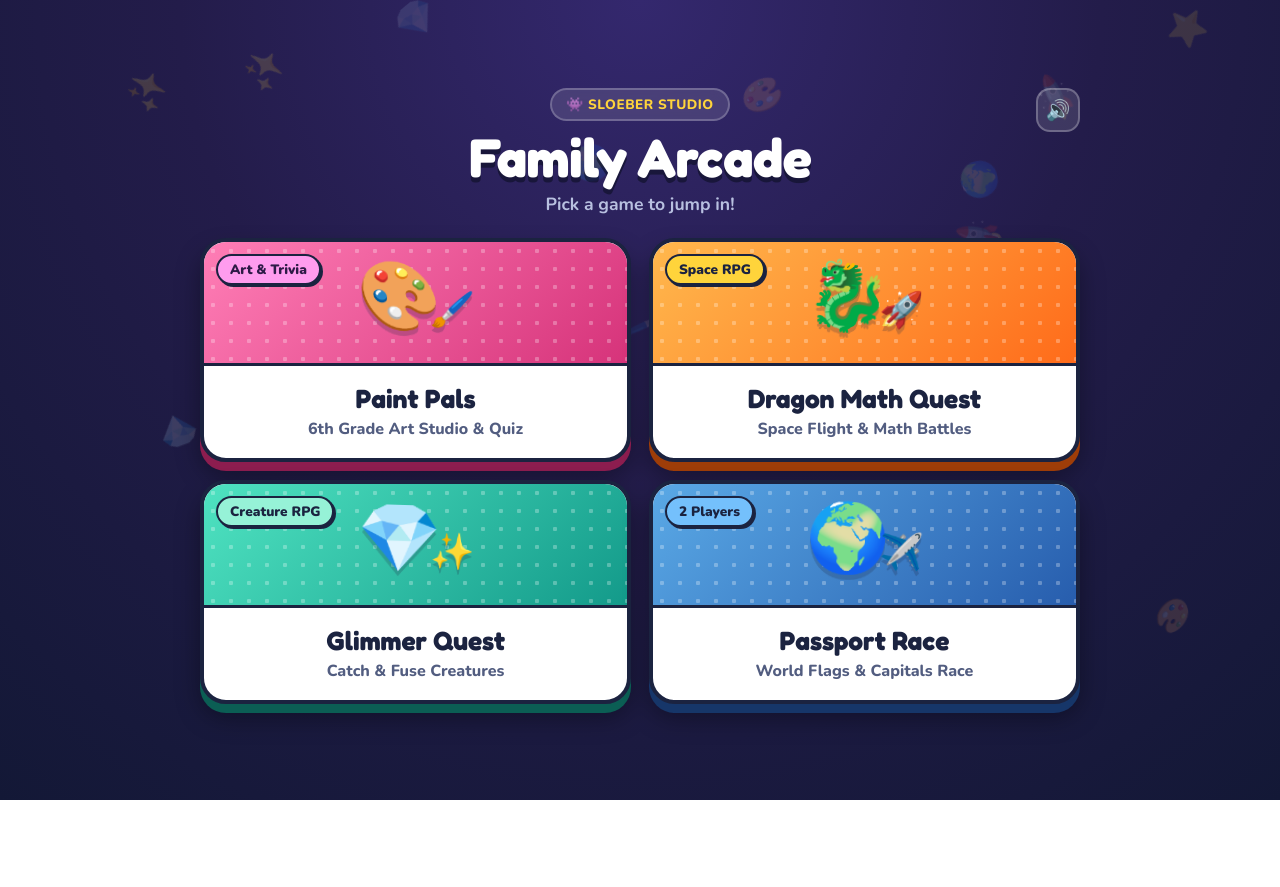
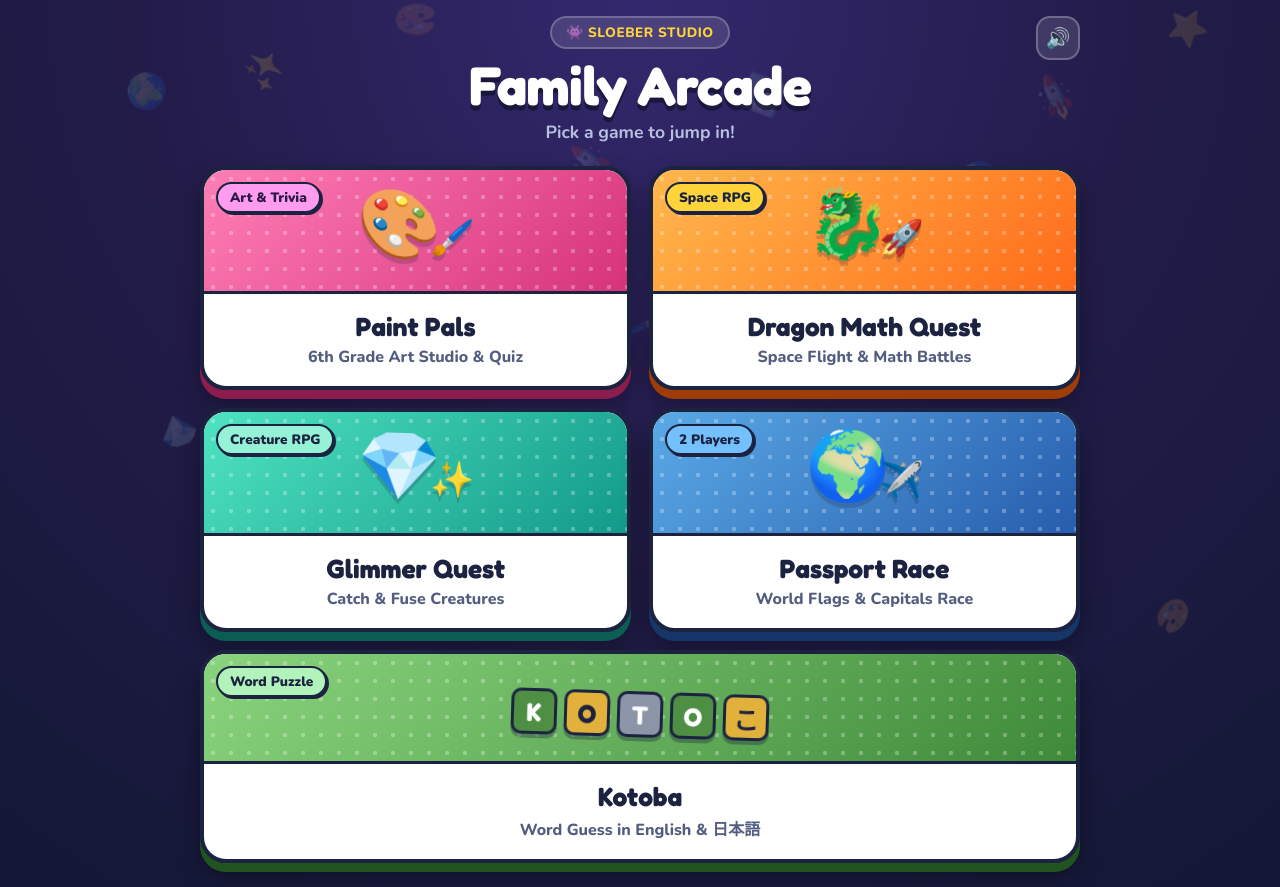
Before and after one commit to sloeber-studio/sloeber-studio.github.io, a plain HTML site: page index.html in a window 1280 px wide. Before the commit the page ends 800 px from the top, so only its background shows below. Drawn offline with nearby package versions, Linux system fonts and the light colour scheme.

Commit message:
Add files via upload

```diff
--- a/index.html
+++ b/index.html
@@ -214,6 +214,7 @@
   .badge.orange { background: #FFD43B; color: #1B2340; }
   .badge.teal { background: #96F2D7; color: #1B2340; }
   .badge.blue { background: #74C0FC; color: #1B2340; }
+  .badge.green { background: #B2F2BB; color: #1B2340; }
 
   .card-body {
     padding: 16px 18px 18px;
@@ -255,7 +256,42 @@
     --shadow-col: #163669;
   }
 
+  .card.kotoba {
+    --banner-bg: linear-gradient(135deg, #8BD47E, #3F8A3A);
+    --shadow-col: #22541F;
+  }
+  /* 5th card: full width on two-column layouts so the grid stays balanced */
+  @media (min-width: 601px) {
+    .card.kotoba { grid-column: 1 / -1; }
+    .card.kotoba .banner { height: 110px; }
+  }
+  .tile-row {
+    position: relative;
+    z-index: 1;
+    display: flex;
+    gap: 7px;
+    margin-top: 22px;
+    animation: bob 3s ease-in-out infinite;
+  }
+  .tile-row span {
+    width: 46px;
+    height: 46px;
+    border-radius: 10px;
+    border: 3px solid var(--ink);
+    display: grid;
+    place-items: center;
+    font-family: 'Fredoka', ui-rounded, sans-serif;
+    font-size: 1.6rem;
+    font-weight: 700;
+    color: #fff;
+    box-shadow: 0 4px 0 rgba(27, 35, 64, 0.35);
+  }
+  .tile-row .g { background: #4F8F44; }
+  .tile-row .y { background: #E2B13C; color: #1B2340; }
+  .tile-row .s { background: #8C94A8; }
+
   @media (prefers-reduced-motion: reduce) {
+    .tile-row { animation: none; }
     .floater, .emoji-stack { animation: none; }
     .card { transition: none; }
   }
@@ -316,12 +352,23 @@
           <p>World Flags &amp; Capitals Race</p>
         </div>
       </a>
+
+      <a href="kotoba.html" class="card kotoba">
+        <div class="banner">
+          <span class="badge green">Word Puzzle</span>
+          <div class="tile-row" aria-hidden="true"><span class="g">K</span><span class="y">O</span><span class="s">T</span><span class="g">O</span><span class="y">こ</span></div>
+        </div>
+        <div class="card-body">
+          <h2>Kotoba</h2>
+          <p>Word Guess in English &amp; 日本語</p>
+        </div>
+      </a>
     </main>
   </div>
 
   <script>
     // Populate gentle floating background icons
-    const icons = ['🎨', '🚀', '💎', '🌍', '⭐', '✨', '🪐', '🖌️'];
+    const icons = ['🎨', '🚀', '💎', '🌍', '⭐', '✨', '🪐', '🖌️', '🔤', 'あ'];
     const bg = document.getElementById('floaters');
     for (let i = 0; i < 14; i++) {
       const el = document.createElement('span');
```
